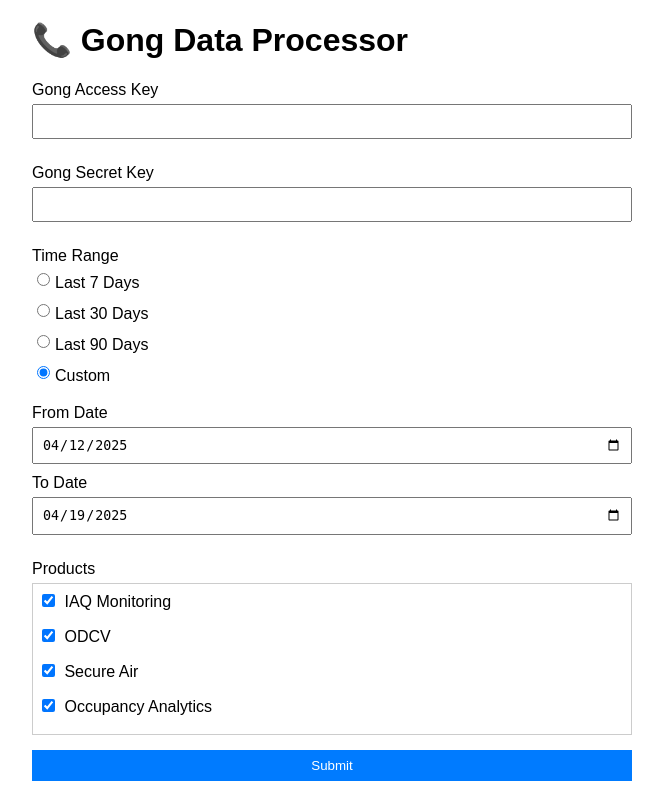
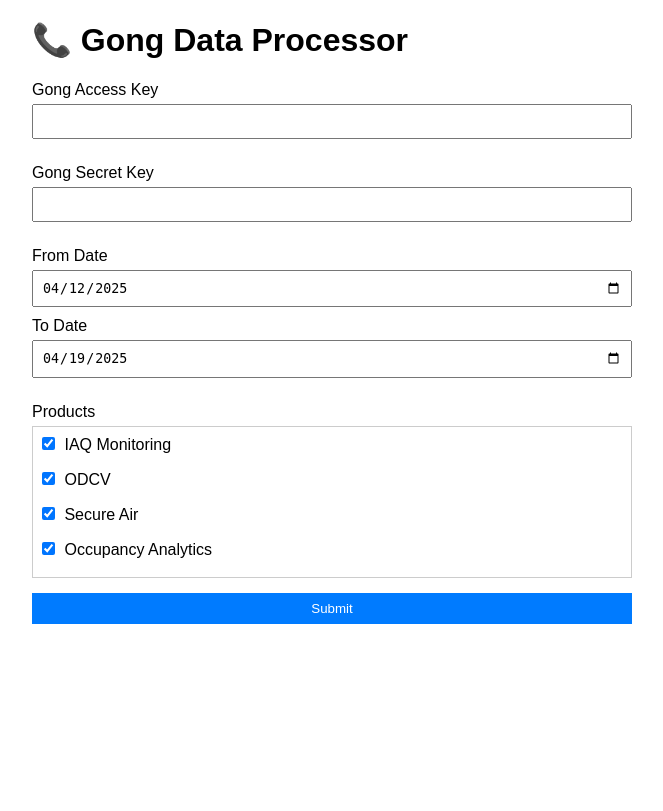
Before and after one commit to fmillerrzero/gong-wizard-web, a Flask app: page / in a window 1280 px wide. Shown: the whole page, without its empty margins (308-971 px from the left). After the commit the page ends 624 px from the top, so only its background shows below. Run offline with Flask 3, Linux system fonts and the light colour scheme.

Commit message:
quick select removal

```diff
--- a/app.py
+++ b/app.py
@@ -517,39 +517,27 @@ def prepare_json_output(calls: List[Dict[str, Any]], selected_products: List[str
 def index():
     start_date = (date.today() - timedelta(days=7)).strftime('%Y-%m-%d')
     end_date = date.today().strftime('%Y-%m-%d')
-    return render_template('index.html', start_date=start_date, end_date=end_date, time_range="custom", products=ALL_PRODUCT_TAGS, access_key="", secret_key="")
+    return render_template('index.html', start_date=start_date, end_date=end_date, products=ALL_PRODUCT_TAGS, access_key="", secret_key="")
 
 @app.route('/process', methods=['POST'])
 def process():
     access_key = request.form.get('access_key', '')
     secret_key = request.form.get('secret_key', '')
-    time_range = request.form.get('time_range', 'custom')
     products = request.form.getlist('products')
 
     form_state = {
         "access_key": access_key,
         "secret_key": secret_key,
-        "time_range": time_range,
         "products": products if products else ALL_PRODUCT_TAGS
     }
 
-    if time_range == 'last7':
-        start_date = date.today() - timedelta(days=7)
-        end_date = date.today()
-    elif time_range == 'last30':
-        start_date = date.today() - timedelta(days=30)
-        end_date = date.today()
-    elif time_range == 'last90':
-        start_date = date.today() - timedelta(days=90)
-        end_date = date.today()
-    else:
-        try:
-            start_date = datetime.strptime(request.form['start_date'], '%Y-%m-%d').date()
-            end_date = datetime.strptime(request.form['end_date'], '%Y-%m-%d').date()
-        except ValueError:
-            form_state["start_date"] = request.form.get('start_date', (date.today() - timedelta(days=7)).strftime('%Y-%m-%d'))
-            form_state["end_date"] = request.form.get('end_date', date.today().strftime('%Y-%m-%d'))
-            return render_template('index.html', message="Invalid date format. Use YYYY-MM-DD.", **form_state)
+    try:
+        start_date = datetime.strptime(request.form['start_date'], '%Y-%m-%d').date()
+        end_date = datetime.strptime(request.form['end_date'], '%Y-%m-%d').date()
+    except ValueError:
+        form_state["start_date"] = request.form.get('start_date', (date.today() - timedelta(days=7)).strftime('%Y-%m-%d'))
+        form_state["end_date"] = request.form.get('end_date', date.today().strftime('%Y-%m-%d'))
+        return render_template('index.html', message="Invalid date format. Use YYYY-MM-DD.", **form_state)
 
     form_state["start_date"] = start_date.strftime('%Y-%m-%d')
     form_state["end_date"] = end_date.strftime('%Y-%m-%d')
--- a/templates/index.html
+++ b/templates/index.html
@@ -19,9 +19,6 @@
         .product-checkboxes { max-height: 150px; overflow-y: auto; padding: 5px; border: 1px solid #ccc; }
         .product-checkboxes label { display: block; width: auto; padding: 2px 0; }
         .product-checkboxes input { width: auto; margin-right: 5px; }
-        .radio-group { display: flex; align-items: center; margin-bottom: 5px; }
-        .radio-group input { width: auto; margin-right: 5px; }
-        .radio-group label { display: inline; margin-bottom: 0; margin-right: 15px; }
     </style>
 </head>
 <body>
@@ -37,29 +34,10 @@
                 <input type="password" id="secret_key" name="secret_key" value="{{ secret_key }}" required>
             </div>
             <div class="form-group">
-                <label>Time Range</label>
-                <div class="radio-group">
-                    <input type="radio" id="last7" name="time_range" value="last7" {% if time_range == 'last7' %}checked{% endif %} onclick="toggleDateInputs()">
-                    <label for="last7">Last 7 Days</label>
-                </div>
-                <div class="radio-group">
-                    <input type="radio" id="last30" name="time_range" value="last30" {% if time_range == 'last30' %}checked{% endif %} onclick="toggleDateInputs()">
-                    <label for="last30">Last 30 Days</label>
-                </div>
-                <div class="radio-group">
-                    <input type="radio" id="last90" name="time_range" value="last90" {% if time_range == 'last90' %}checked{% endif %} onclick="toggleDateInputs()">
-                    <label for="last90">Last 90 Days</label>
-                </div>
-                <div class="radio-group">
-                    <input type="radio" id="custom" name="time_range" value="custom" {% if time_range == 'custom' or not time_range %}checked{% endif %} onclick="toggleDateInputs()">
-                    <label for="custom">Custom</label>
-                </div>
-            </div>
-            <div class="form-group" id="custom_dates">
                 <label for="start_date">From Date</label>
-                <input type="date" id="start_date" name="start_date" value="{{ start_date }}">
+                <input type="date" id="start_date" name="start_date" value="{{ start_date }}" required>
                 <label for="end_date">To Date</label>
-                <input type="date" id="end_date" name="end_date" value="{{ end_date }}">
+                <input type="date" id="end_date" name="end_date" value="{{ end_date }}" required>
             </div>
             <div class="form-group">
                 <label>Products</label>
@@ -84,16 +62,5 @@
         </div>
         {% endif %}
     </div>
-    <script>
-        function toggleDateInputs() {
-            const customDates = document.getElementById('custom_dates');
-            const customRadio = document.getElementById('custom');
-            customDates.style.display = customRadio.checked ? 'block' : 'none';
-            console.log("toggleDateInputs called, customRadio.checked:", customRadio.checked);
-        }
-        document.addEventListener('DOMContentLoaded', function() {
-            toggleDateInputs();
-        });
-    </script>
 </body>
 </html>
```
Also changed, not shown: 1 other file.
